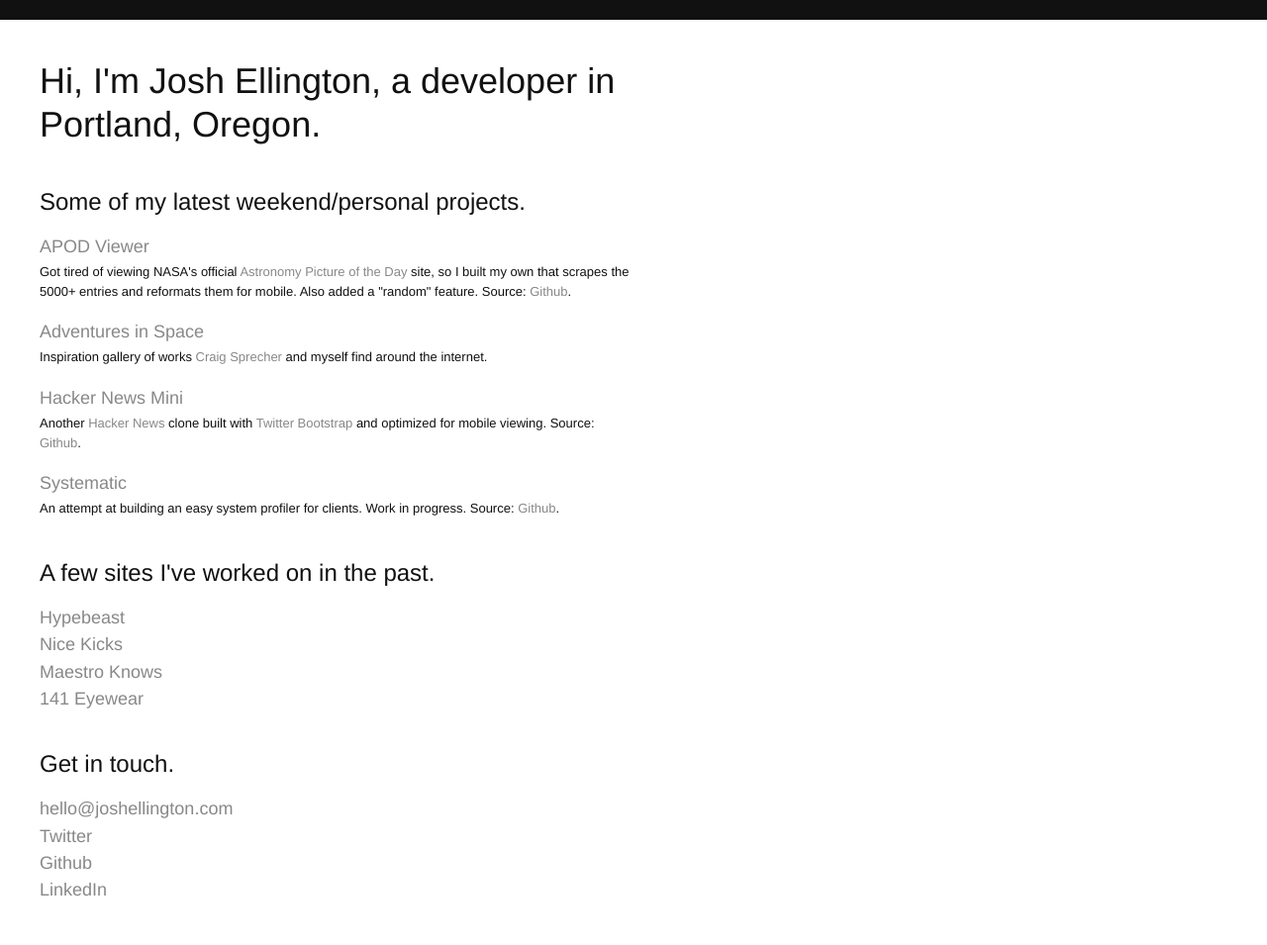
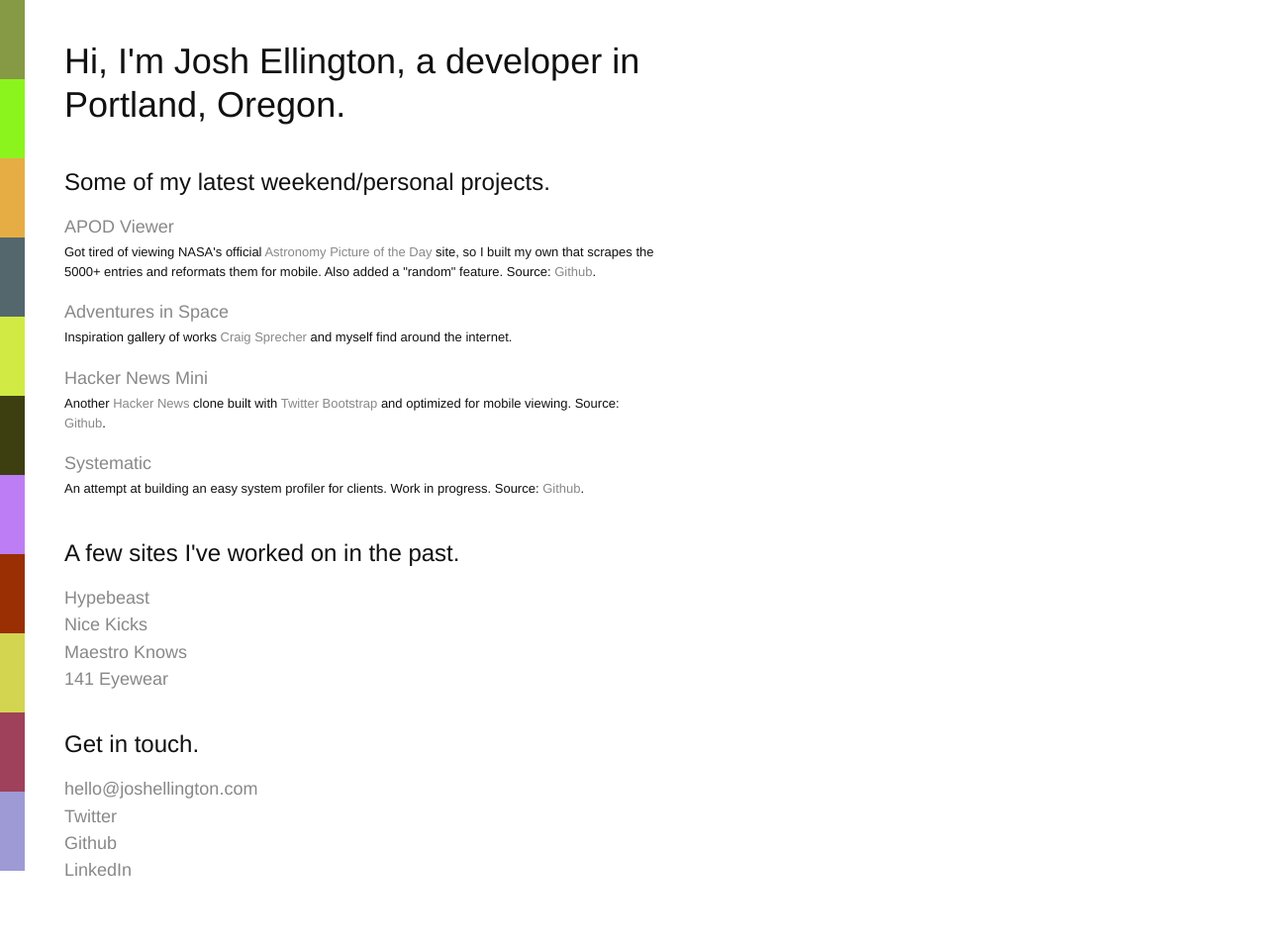
Before and after one commit to joshellington/joshellington.com, a PHP site: page / in a window 1280 px wide. Shown: the whole page at 99% size. After the commit the page ends 886 px from the top, so only its background shows below. Run offline with PHP 8.4, Linux system fonts and the light colour scheme; some libraries are stand-ins or nearby versions; some web fonts are replaced.

Commit message:
tweaked styles, added color bars

```diff
--- a/css/style.css
+++ b/css/style.css
@@ -205,14 +205,11 @@ body {
   font-family:'Chivo', 'Helvetica Neue', sans-serif;
   background:#fff;
   color:#111;
-  padding:40px;
-  border-top:20px solid #111;
 }
 
 a {
   color:#888;
   text-decoration:none;
-  /*font-weight:bold;*/
 }
 
   a:hover {
@@ -226,6 +223,7 @@ h1,h2,h3,h4 {
 
 #container {
   max-width:600px;
+  padding:40px 40px 40px 65px;
 }
 
 h1 {
@@ -243,6 +241,14 @@ h3 {
   margin-bottom:5px;
 }
 
+  h3 span.circle {
+    display: inline-block;
+    width:10px;
+    height:10px;
+    border-radius:5px;
+    background:#111;
+  }
+
 h4 {
   margin-bottom:20px;
   line-height:1.5;
@@ -252,7 +258,22 @@ h4 {
   margin:40px 0;
 }
 
+/**/
 
+#squares {
+  position:fixed;
+  top:0;
+  left:0;
+  height:100%;
+  width:25px;
+}
+
+.square {
+  width:25px;
+  height:10%;
+  float:left;
+  display:inline;
+}
 
 
 
@@ -296,8 +317,8 @@ h4 {
 @media only screen and (max-width: 480px) {
   /* Style adjustments for viewports 480px and under go here */
 
-  body {
-    padding:20px;
+  #container {
+    padding:20px 20px 20px 45px;
   }
 
 }
--- a/index.html
+++ b/index.html
@@ -20,6 +20,8 @@
 	<script src="js/libs/modernizr-2.0.6.min.js"></script>
 </head>
 <body>
+
+<div id="squares"></div>
 
 <div id="container">
 	<header>
@@ -67,11 +69,11 @@
 	</footer>
 </div> <!--! end of #container -->
 
-<!-- <script src="//ajax.googleapis.com/ajax/libs/jquery/1.7.1/jquery.min.js"></script>
+<script src="//ajax.googleapis.com/ajax/libs/jquery/1.7.1/jquery.min.js"></script>
 <script>window.jQuery || document.write('<script src="js/libs/jquery-1.7.1.min.js"><\/script>')</script>
 
 <script src="js/plugins.js"></script>
-<script src="js/script.js"></script> -->
+<script src="js/script.js"></script>
 
 <script>
 	var _gaq=[['_setAccount','UA-3355044-4'],['_trackPageview']];
--- a/js/plugins.js
+++ b/js/plugins.js
@@ -9,3 +9,22 @@ window.log = function(){
   }
 };
 (function(b){function c(){}for(var d="assert,count,debug,dir,dirxml,error,exception,group,groupCollapsed,groupEnd,info,log,markTimeline,profile,profileEnd,time,timeEnd,trace,warn".split(","),a;a=d.pop();)b[a]=b[a]||c})(window.console=window.console||{});
+
+
+
+
+/* JS Colors Library v0.2r1 * http://matthewbjordan.me/colors * Copyright 2011 Matthew B. Jordan * Licensed under Creative Commons http://creativecommons.org/licenses/by-sa/3.0/ */
+var Colors={rgb2hex:function(a){if("object"==typeof a){var b="#";for(x in a){var c=a[x].toString(16);1==c.length&&(c="0"+c);b+=c}return b}c=a.toString(16);1==c.length&&(c="0"+c);return c},hex2rgb:function(a){a=a.replace("#","");return 6===a.length?{R:parseInt(a.substr(0,2),16),G:parseInt(a.substr(2,2),16),B:parseInt(a.substr(4,2),16),RGB:parseInt(a.substr(0,2),16)+" "+parseInt(a.substr(2,2),16)+" "+parseInt(a.substr(4,2),16),a:[parseInt(a.substr(0,2),16),parseInt(a.substr(2,2),16),parseInt(a.substr(4,
+2),16)]}:parseInt(a,16)},hex2hsv:function(a){var a="#"==a.charAt(0)?a.substring(1,7):a,b=parseInt(a.substring(0,2),16)/255,c=parseInt(a.substring(2,4),16)/255,d=parseInt(a.substring(4,6),16)/255,f=0,g=0,a=0,a=Math.min(b,c,d),e=Math.max(b,c,d),h=e-a,a=e;if(0==h)g=f=0;else{var g=h/e,i=((e-b)/6+h/2)/h,j=((e-c)/6+h/2)/h,h=((e-d)/6+h/2)/h;b==e?f=h-j:c==e?f=1/3+i-h:d==e&&(f=2/3+j-i);0>f&&(f+=1);1<f&&(f-=1)}b=Math.round(360*f);c=Math.round(100*g);a=Math.round(100*a);return{H:b,S:c,V:a,HSV:b+" "+c+" "+a,
+a:[b,c,a]}},hsv2rgb:function(a,b,c){if("object"==typeof a)var d=a[0],b=a[1],a=a[2];else d=a,a=c;var b=b/100,a=a/100,c=Math.floor(d/60%6),f=d/60-c,d=a*(1-b),g=a*(1-f*b),f=a*(1-(1-f)*b),b=[];switch(c){case 0:b=[a,f,d];break;case 1:b=[g,a,d];break;case 2:b=[d,a,f];break;case 3:b=[d,g,a];break;case 4:b=[f,d,a];break;case 5:b=[a,d,g]}a=Math.min(255,Math.floor(256*b[0]));c=Math.min(255,Math.floor(256*b[1]));b=Math.min(255,Math.floor(256*b[2]));return{R:a,G:c,B:b,RGB:a+" "+c+" "+b,a:[a,c,b]}},rgb2hsl:function(a,
+b,c){if("object"==typeof a)var d=a[0],b=a[1],c=a[2];else d=a;d/=255;b/=255;c/=255;var f=Math.max(d,b,c),g=Math.min(d,b,c),e,a=(f+g)/2;if(f==g)e=g=0;else{var h=f-g,g=0.5<a?h/(2-f-g):h/(f+g);switch(f){case d:e=(b-c)/h+(b<c?6:0);break;case b:e=(c-d)/h+2;break;case c:e=(d-b)/h+4}e/=6}d=Math.floor(360*e);e=Math.floor(100*g);b=Math.floor(100*a);return{H:d,S:e,L:b,HSL:d+" "+e+" "+b,a:[d,e,b]}},hsv2hsl:function(a,b,c){if("object"==typeof a)var d=a[0],b=a[1],a=a[2];else d=a,a=c;var b=this.hsv2rgb(d,b,a),d=
+b.R/255,a=b.G/255,f=b.B/255,g=Math.max(d,a,f),e=Math.min(d,a,f),h=(g+e)/2,i=b=0;g!=e&&(b=0.5>h?(g-e)/(g+e):(g-e)/(2-g-e),i=d==g?(a-f)/(g-e):a==g?2+(f-d)/(g-e):4+(d-a)/(g-e));h*=100;b*=100;i*=60;0>i&&(i+=360);return{H:Math.floor(i),S:Math.floor(b),L:Math.floor(h),HSL:Math.floor(i)+" "+Math.floor(b)+" "+Math.floor(h),a:[Math.floor(i),Math.floor(b),Math.floor(c)]}},name2hex:function(a){a=a.toLowerCase();a={aliceblue:"#f0f8ff",antiquewhite:"#faebd7",aqua:"#00ffff",aquamarine:"#7fffd4",azure:"#f0ffff",
+beige:"#f5f5dc",bisque:"#ffe4c4",black:"#000000",blanchedalmond:"#ffebcd",blue:"#0000ff",blueviolet:"#8a2be2",brown:"#a52a2a",burlywood:"#deb887",cadetblue:"#5f9ea0",chartreuse:"#7fff00",chocolate:"#d2691e",coral:"#ff7f50",cornflowerblue:"#6495ed",cornsilk:"#fff8dc",crimson:"#dc143c",cyan:"#00ffff",darkblue:"#00008b",darkcyan:"#008b8b",darkgoldenrod:"#b8860b",darkgray:"#a9a9a9",darkgrey:"#a9a9a9",darkgreen:"#006400",darkkhaki:"#bdb76b",darkmagenta:"#8b008b",darkolivegreen:"#556b2f",darkorange:"#ff8c00",
+darkorchid:"#9932cc",darkred:"#8b0000",darksalmon:"#e9967a",darkseagreen:"#8fbc8f",darkslateblue:"#483d8b",darkslategray:"#2f4f4f",darkslategrey:"#2f4f4f",darkturquoise:"#00ced1",darkviolet:"#9400d3",deeppink:"#ff1493",deepskyblue:"#00bfff",dimgray:"#696969",dimgrey:"#696969",dodgerblue:"#1e90ff",firebrick:"#b22222",floralwhite:"#fffaf0",forestgreen:"#228b22",fuchsia:"#ff00ff",gainsboro:"#dcdcdc",ghostwhite:"#f8f8ff",gold:"#ffd700",goldenrod:"#daa520",gray:"#808080",grey:"#808080",green:"#008000",
+greenyellow:"#adff2f",honeydew:"#f0fff0",hotpink:"#ff69b4",indianred:"#cd5c5c",indigo:"#4b0082",ivory:"#fffff0",khaki:"#f0e68c",lavender:"#e6e6fa",lavenderblush:"#fff0f5",lawngreen:"#7cfc00",lemonchiffon:"#fffacd",lightblue:"#add8e6",lightcoral:"#f08080",lightcyan:"#e0ffff",lightgoldenrodyellow:"#fafad2",lightgray:"#d3d3d3",lightgrey:"#d3d3d3",lightgreen:"#90ee90",lightpink:"#ffb6c1",lightsalmon:"#ffa07a",lightseagreen:"#20b2aa",lightskyblue:"#87cefa",lightslategray:"#778899",lightslategrey:"#778899",
+lightsteelblue:"#b0c4de",lightyellow:"#ffffe0",lime:"#00ff00",limegreen:"#32cd32",linen:"#faf0e6",magenta:"#ff00ff",maroon:"#800000",mediumaquamarine:"#66cdaa",mediumblue:"#0000cd",mediumorchid:"#ba55d3",mediumpurple:"#9370d8",mediumseagreen:"#3cb371",mediumslateblue:"#7b68ee",mediumspringgreen:"#00fa9a",mediumturquoise:"#48d1cc",mediumvioletred:"#c71585",midnightblue:"#191970",mintcream:"#f5fffa",mistyrose:"#ffe4e1",moccasin:"#ffe4b5",navajowhite:"#ffdead",navy:"#000080",oldlace:"#fdf5e6",olive:"#808000",
+olivedrab:"#6b8e23",orange:"#ffa500",orangered:"#ff4500",orchid:"#da70d6",palegoldenrod:"#eee8aa",palegreen:"#98fb98",paleturquoise:"#afeeee",palevioletred:"#d87093",papayawhip:"#ffefd5",peachpuff:"#ffdab9",peru:"#cd853f",pink:"#ffc0cb",plum:"#dda0dd",powderblue:"#b0e0e6",purple:"#800080",red:"#ff0000",rosybrown:"#bc8f8f",royalblue:"#4169e1",saddlebrown:"#8b4513",salmon:"#fa8072",sandybrown:"#f4a460",seagreen:"#2e8b57",seashell:"#fff5ee",sienna:"#a0522d",silver:"#c0c0c0",skyblue:"#87ceeb",slateblue:"#6a5acd",
+slategray:"#708090",slategrey:"#708090",snow:"#fffafa",springgreen:"#00ff7f",steelblue:"#4682b4",tan:"#d2b48c",teal:"#008080",thistle:"#d8bfd8",tomato:"#ff6347",turquoise:"#40e0d0",violet:"#ee82ee",wheat:"#f5deb3",white:"#ffffff",whitesmoke:"#f5f5f5",yellow:"#ffff00",yellowgreen:"#9acd32"}[a];return void 0==a?"Invalid Color Name":a},name2rgb:function(a){a=this.name2hex(a);return/^[a-fA-F0-9#]{7}$/.test(a)?this.hex2rgb(a):{R:"Invalid Color Name",G:"Invalid Color Name",B:"Invalid Color Name",RGB:"Invalid Color Name",
+a:"Invalid Color Name"}},name2hsv:function(a){a=this.name2hex(a);return/^[a-fA-F0-9#]{7}$/.test(a)?this.hex2hsv(a):{H:"Invalid Color Name",S:"Invalid Color Name",V:"Invalid Color Name",HSV:"Invalid Color Name",a:"Invalid Color Name"}},complement:function(a,b,c){if("string"==typeof a&&/(#([A-Fa-f0-9]){3}(([A-Fa-f0-9]){3})?)/.test(a))return a=a.replace("#",""),"#"+this.rgb2hex(255-this.hex2rgb(a.substr(0,2)))+this.rgb2hex(255-this.hex2rgb(a.substr(2,2)))+this.rgb2hex(255-this.hex2rgb(a.substr(4,2)));
+if(void 0!=a&&void 0!=b&&void 0!=c)return{R:255-a,G:255-b,B:255-c,RGB:255-a+" "+(255-b)+" "+(255-c),a:[255-a,255-b,255-c]};if("object"==typeof a)return{R:255-a[0],G:255-a[1],B:255-a[2],RGB:255-a[0]+" "+(255-a[1])+" "+(255-a[2]),a:[255-a[0],255-a[1],255-a[2]]}},rand:function(a){if("hex"==a||void 0==a){for(var a="",b=0;6>b;b++)var c=Math.floor(16*Math.random()),a=a+"0123456789abcdef".substring(c,c+1);return"#"+a}if("rgb"==a)return R=Math.floor(-254*Math.random()+255),G=Math.floor(-254*Math.random()+
+255),B=Math.floor(-254*Math.random()+255),{R:R,G:G,B:B,RGB:R+" "+G+" "+B,a:[R,G,B]}}};
--- a/js/script.js
+++ b/js/script.js
@@ -1,3 +1,31 @@
 /* Author:
 
 */
+
+
+
+$(function() {
+  build();
+});
+
+
+
+function build() {
+  var squares = $('#squares'),
+      windowHeight = $(document).height(),
+      total = 10,
+      i = 0;
+
+  // log(total);
+  squares.empty();
+
+  for(i;i<=total;i++) {
+    // log(i);
+    var square = $('<div class="square"/>').css('background-color', Colors.rand());
+    squares.append(square);
+
+    if ( i == total ) {
+      setTimeout('build()', 5000);
+    }
+  }
+}
```
Also changed, not shown: humans.txt (+5 -5 lines).
